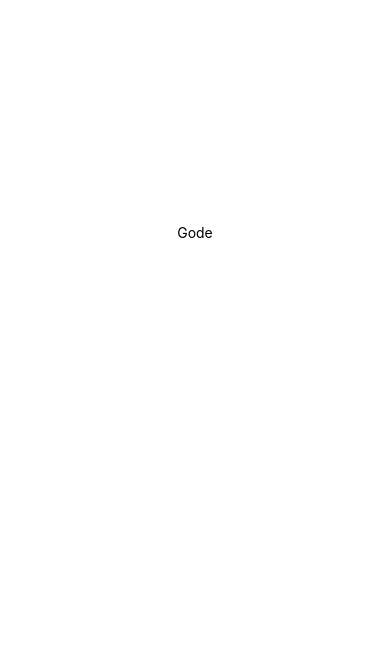
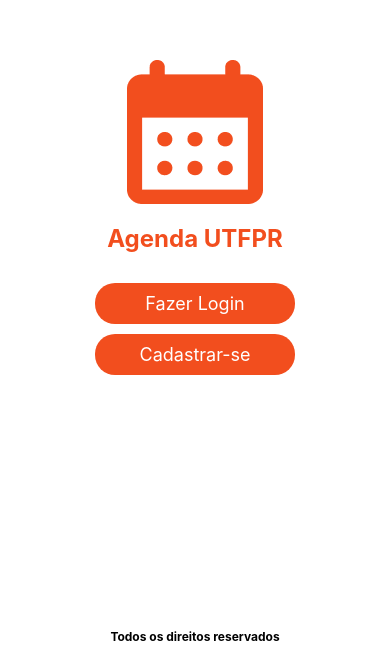
Before and after one commit to LucasGuancino/AgendaUTFPR, a React Native app: screen /Login in a window 390 px wide. Shown: the part 190-844 px from the top of the page. Built offline with nearby package versions, Linux system fonts and the light colour scheme.

Commit message:
novas telas

```diff
--- a/App.js
+++ b/App.js
@@ -1,20 +1,14 @@
-import { StatusBar } from 'expo-status-bar';
-import { StyleSheet, Text, View } from 'react-native';
+import React from 'react';
+import {View} from "react-native";
+import Navegador from './Comp/Navegator';
 
-export default function App() {
+
+function App() {
   return (
-    <View style={styles.container}>
-      <Text>Gode</Text>
-      <StatusBar style="auto" />
+    <View style={{ flex: 1 }}>
+      <Navegador />
     </View>
   );
 }
 
-const styles = StyleSheet.create({
-  container: {
-    flex: 1,
-    backgroundColor: '#fff',
-    alignItems: 'center',
-    justifyContent: 'center',
-  },
-});
+export default App;
--- a/Comp/Navegator.js
+++ b/Comp/Navegator.js
@@ -0,0 +1,18 @@
+import { NavigationContainer } from '@react-navigation/native';
+import { createStackNavigator } from '@react-navigation/stack';
+import Login from '../Telas/Login';
+
+const Stack = createStackNavigator();
+
+function Navegador() {
+  return (
+    <NavigationContainer>
+      <Stack.Navigator initialRouteName="Login">
+        <Stack.Screen name="Login" component={Login} options={{ headerShown: false }} />
+      </Stack.Navigator>
+    </NavigationContainer>
+  );
+
+}
+
+export default Navegador;
--- a/Telas/Login.js
+++ b/Telas/Login.js
@@ -0,0 +1,69 @@
+import React from "react";
+import { Image, StyleSheet, Text, View, TouchableOpacity } from "react-native";
+
+const logoIcon = require("../icons/Logo.png");
+
+const Login = () => {
+  return (
+    <View style={styles.container}>
+      <Image source={logoIcon} style={styles.logo} />
+      <Text style={styles.title}>Agenda UTFPR</Text>
+      <View style={styles.buttonContainer}>
+        <TouchableOpacity style={styles.button}>
+          <Text style={styles.buttonText}>Fazer Login</Text>
+        </TouchableOpacity>
+        <TouchableOpacity style={styles.button}>
+          <Text style={styles.buttonText}>Cadastrar-se</Text>
+        </TouchableOpacity>
+      </View>
+      <Text style={styles.footer}>Todos os direitos reservados</Text>
+    </View>
+  );
+}
+
+const styles = StyleSheet.create({
+  container: {
+    flex: 1,
+    justifyContent: "center",
+    alignItems: "center",
+    backgroundColor: "#fff"
+  },
+  logo: {
+    width: 136,
+    height: 144,
+    marginBottom: 20
+  },
+  title: {
+    fontWeight: "bold",
+    fontSize: 24,
+    color: "#F24E1E",
+    marginBottom: 20
+  },
+  buttonContainer: {
+    marginTop: 10,
+    marginBottom: 20
+  },
+  button: {
+    backgroundColor: "#F24E1E",
+    padding: 10,
+    borderRadius: 20,
+    width: 200,
+    alignItems: "center",
+    marginBottom: 10
+  },
+  buttonText: {
+    color: "white",
+    fontSize: 18
+  },
+  footer: {
+    color: "black",
+    position: "absolute",
+    bottom: 0,
+    marginBottom: 10,
+    fontSize: 12,
+    fontWeight: "bold"
+  }
+});
+
+
+export default Login;
```
Also changed, not shown: Comp/Footer.js (+64 -0 lines), package.json (+9 -2 lines), Telas/Perfil.js (added), 2 other files (tests, documents, lock files or other folders).
